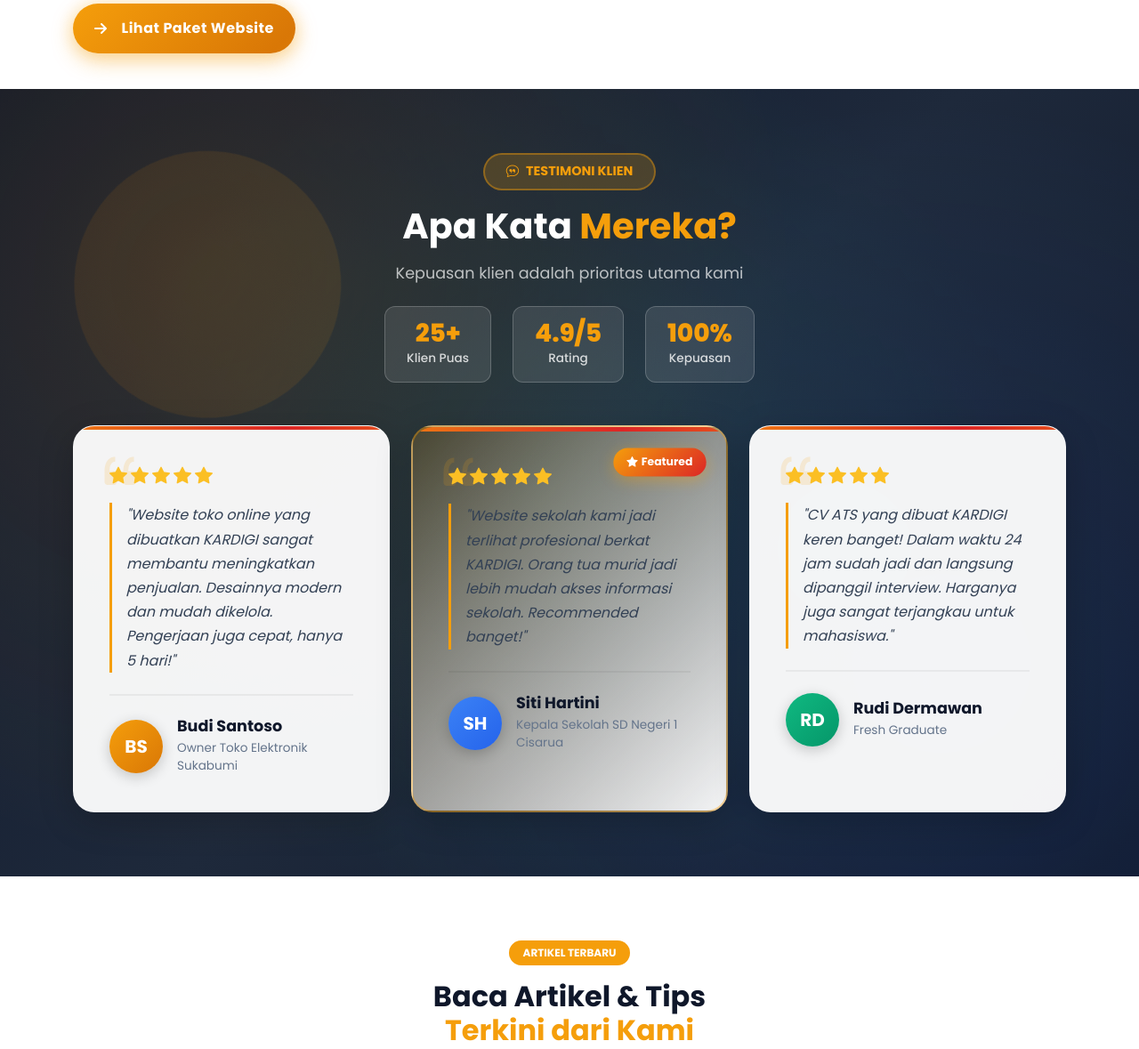
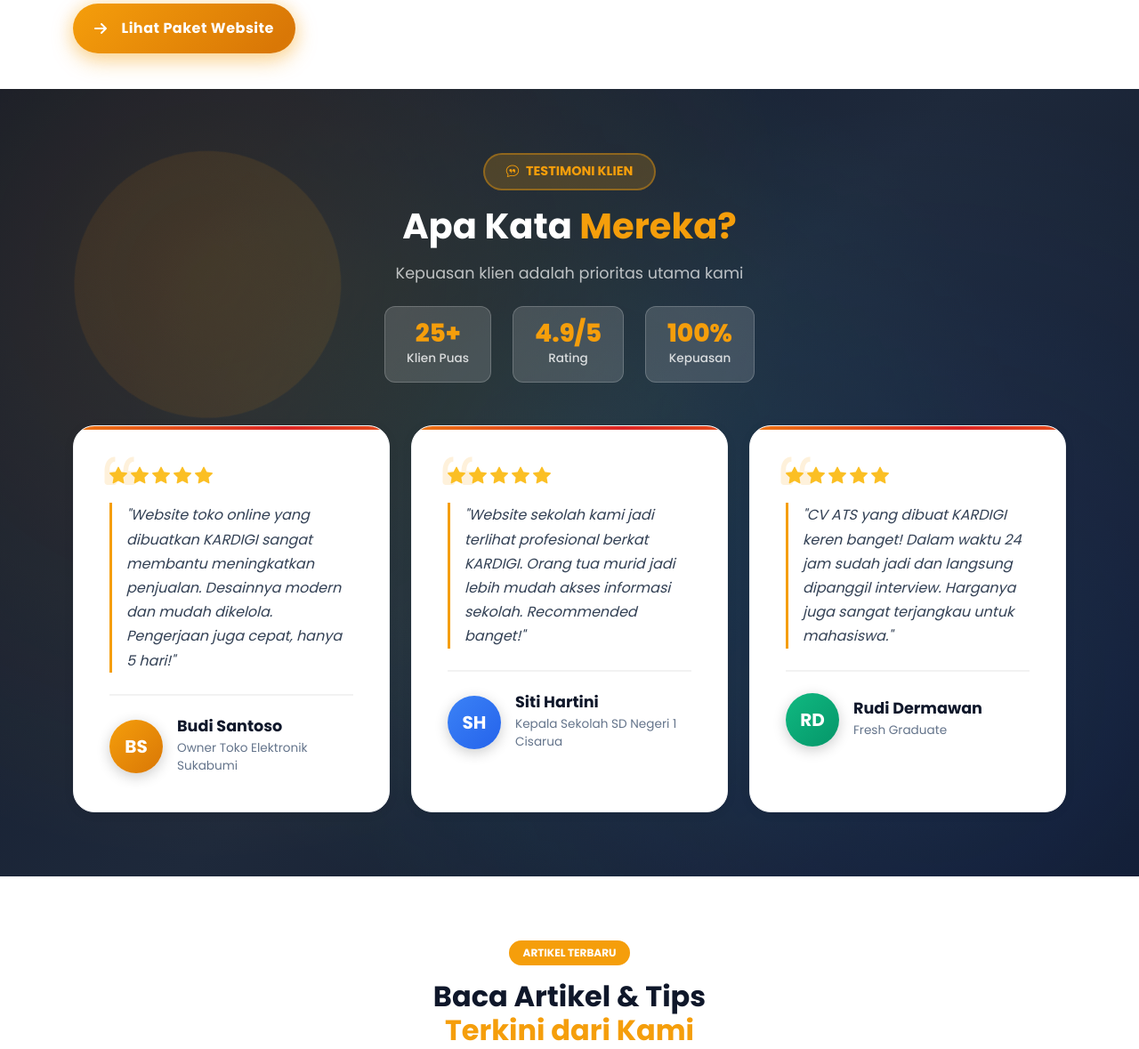
Before and after one commit to amal-hidayah/kardigi-web, a Flask app: page / in a window 1280 px wide. Shown: the part 1498-2677 px from the top of the page at 89% size. Run offline with Flask 3, Linux system fonts and the light colour scheme; some libraries are stand-ins or nearby versions.

Commit message:
up to date blog

```diff
--- a/static/style.css
+++ b/static/style.css
@@ -288,6 +288,7 @@ body {
    ========================================= */
 /* Default: visible (for no-js fallback) */
 .reveal,
+    .reveal,
     .reveal-left,
     .reveal-right,
     .reveal-scale,
@@ -296,7 +297,7 @@ body {
     .reveal-scroll-right {
         opacity: 1;
         transform: none;
-    transition: all 0.8s ease-out;
+        transition: all 1.6s cubic-bezier(0.22, 1, 0.36, 1);
 }
 
 /* Only hide if JS is loaded */
--- a/templates/index.html
+++ b/templates/index.html
@@ -232,10 +232,10 @@
             </div>
         </div>
 
-        <!-- Mobile View -->
-        <div class="row g-4 d-md-none mb-4">
-            <div class="col-12">
-                <div class="testimonial-card">
+        <!-- Testimonial Cards Responsive Grid (Mobile & Desktop) -->
+        <div class="row g-4 justify-content-center">
+            <div class="col-12 col-md-4">
+                <div class="testimonial-card h-100">
                     <div class="quote-icon">
                         <i class="bi bi-quote"></i>
                     </div>
@@ -262,8 +262,8 @@
                     </div>
                 </div>
             </div>
-            <div class="col-12">
-                <div class="testimonial-card">
+            <div class="col-12 col-md-4">
+                <div class="testimonial-card h-100">
                     <div class="quote-icon">
                         <i class="bi bi-quote"></i>
                     </div>
@@ -290,8 +290,8 @@
                     </div>
                 </div>
             </div>
-            <div class="col-12">
-                <div class="testimonial-card">
+            <div class="col-12 col-md-4">
+                <div class="testimonial-card h-100">
                     <div class="quote-icon">
                         <i class="bi bi-quote"></i>
                     </div>
@@ -321,100 +321,7 @@
         </div>
 
         <!-- Desktop Grid -->
-        <div class="row g-4 d-none d-md-flex">
-            <!-- Testimoni 1 Desktop -->
-            <div class="col-lg-4 reveal-on-scroll">
-                <div class="testimonial-card">
-                    <div class="quote-icon">
-                        <i class="bi bi-quote"></i>
-                    </div>
-                    <div class="testimonial-content">
-                        <div class="star-rating mb-3">
-                            <i class="bi bi-star-fill"></i>
-                            <i class="bi bi-star-fill"></i>
-                            <i class="bi bi-star-fill"></i>
-                            <i class="bi bi-star-fill"></i>
-                            <i class="bi bi-star-fill"></i>
-                        </div>
-                        <p class="testimonial-text">
-                            "Website toko online yang dibuatkan KARDIGI sangat membantu meningkatkan penjualan. Desainnya modern dan mudah dikelola. Pengerjaan juga cepat, hanya 5 hari!"
-                        </p>
-                        <div class="testimonial-author">
-                            <div class="author-avatar" style="background: linear-gradient(135deg, #f59e0b, #d97706);">
-                                BS
-                            </div>
-                            <div class="author-info">
-                                <h6 class="author-name">Budi Santoso</h6>
-                                <p class="author-role">Owner Toko Elektronik Sukabumi</p>
-                            </div>
-                        </div>
-                    </div>
-                </div>
-            </div>
-
-            <!-- Testimoni 2 Desktop -->
-            <div class="col-lg-4 reveal-on-scroll reveal-delay-2">
-                <div class="testimonial-card featured-testimonial">
-                    <div class="featured-badge">
-                        <i class="bi bi-star-fill me-1"></i>Featured
-                    </div>
-                    <div class="quote-icon">
-                        <i class="bi bi-quote"></i>
-                    </div>
-                    <div class="testimonial-content">
-                        <div class="star-rating mb-3">
-                            <i class="bi bi-star-fill"></i>
-                            <i class="bi bi-star-fill"></i>
-                            <i class="bi bi-star-fill"></i>
-                            <i class="bi bi-star-fill"></i>
-                            <i class="bi bi-star-fill"></i>
-                        </div>
-                        <p class="testimonial-text">
-                            "Website sekolah kami jadi terlihat profesional berkat KARDIGI. Orang tua murid jadi lebih mudah akses informasi sekolah. Recommended banget!"
-                        </p>
-                        <div class="testimonial-author">
-                            <div class="author-avatar" style="background: linear-gradient(135deg, #3b82f6, #2563eb);">
-                                SH
-                            </div>
-                            <div class="author-info">
-                                <h6 class="author-name">Siti Hartini</h6>
-                                <p class="author-role">Kepala Sekolah SD Negeri 1 Cisarua</p>
-                            </div>
-                        </div>
-                    </div>
-                </div>
-            </div>
-
-            <!-- Testimoni 3 Desktop -->
-            <div class="col-lg-4 reveal-on-scroll reveal-delay-3">
-                <div class="testimonial-card">
-                    <div class="quote-icon">
-                        <i class="bi bi-quote"></i>
-                    </div>
-                    <div class="testimonial-content">
-                        <div class="star-rating mb-3">
-                            <i class="bi bi-star-fill"></i>
-                            <i class="bi bi-star-fill"></i>
-                            <i class="bi bi-star-fill"></i>
-                            <i class="bi bi-star-fill"></i>
-                            <i class="bi bi-star-fill"></i>
-                        </div>
-                        <p class="testimonial-text">
-                            "CV ATS yang dibuat KARDIGI keren banget! Dalam waktu 24 jam sudah jadi dan langsung dipanggil interview. Harganya juga sangat terjangkau untuk mahasiswa."
-                        </p>
-                        <div class="testimonial-author">
-                            <div class="author-avatar" style="background: linear-gradient(135deg, #10b981, #059669);">
-                                RD
-                            </div>
-                            <div class="author-info">
-                                <h6 class="author-name">Rudi Dermawan</h6>
-                                <p class="author-role">Fresh Graduate</p>
-                            </div>
-                        </div>
-                    </div>
-                </div>
-            </div>
-        </div>
+        <!-- Hapus grid khusus desktop, hanya pakai grid universal di atas -->
     </div>
 </section>
 
@@ -509,8 +416,7 @@
 }
 
 .stats-badge {
-    background: rgba(255, 255, 255, 0.1);
-    backdrop-filter: blur(10px);
+    background: rgba(255, 255, 255, 0.15);
     border: 1px solid rgba(255, 255, 255, 0.2);
     padding: 1rem 1.5rem;
     border-radius: 12px;
@@ -538,14 +444,13 @@
 }
 
 .testimonial-card {
-    background: rgba(255, 255, 255, 0.95);
-    backdrop-filter: blur(20px);
-    border: 1px solid rgba(255, 255, 255, 0.3);
+    background: #fff;
+    border: 1px solid #f3f4f6;
     border-radius: 24px;
     padding: 2.5rem;
     position: relative;
-    transition: all 0.4s cubic-bezier(0.175, 0.885, 0.32, 1.275);
-    box-shadow: 0 10px 40px rgba(0, 0, 0, 0.2);
+    transition: box-shadow 0.3s cubic-bezier(0.175, 0.885, 0.32, 1.275);
+    box-shadow: 0 2px 12px rgba(0,0,0,0.07);
     height: 100%;
     overflow: hidden;
 }
@@ -568,9 +473,9 @@
 }
 
 .testimonial-card:hover {
-    transform: translateY(-15px) scale(1.02);
-    box-shadow: 0 20px 60px rgba(0, 0, 0, 0.3);
-    border-color: rgba(245, 158, 11, 0.5);
+    transform: translateY(-6px) scale(1.01);
+    box-shadow: 0 8px 24px rgba(0,0,0,0.13);
+    border-color: #f59e0b33;
 }
 
 .featured-testimonial {
@@ -738,7 +643,11 @@
         font-size: 0.75rem;
     }
 }
+
+/* Testimonial Mobile Horizontal Scroll */
+
 </style>
+
 
 <!-- BLOG TERBARU -->
 <section class="py-5 position-relative overflow-hidden" style="background: white;">
@@ -759,12 +668,9 @@
                 <div class="blog-card-home h-100">
                     <div class="blog-image-wrapper">
                         {% if post.image %}
-                        <img src="{{ post.image }}" alt="{{ post.title }}" class="blog-image">
+                            <img src="{{ url_for('static', filename='uploads/' + post.image) }}" alt="{{ post.title }}" class="blog-image">
                         {% else %}
-                        <div class="blog-placeholder">
-                            <div class="placeholder-bg"></div>
-                            <i class="bi bi-file-text placeholder-icon"></i>
-                        </div>
+                            <img src="{{ url_for('static', filename='img/default-blog.jpg') }}" alt="Default" class="blog-image">
                         {% endif %}
                         <div class="blog-overlay"></div>
                     </div>
@@ -778,10 +684,12 @@
                         <h5 class="blog-title">
                             <a href="{{ url_for('blog_detail', slug=post.slug) }}">{{ post.title }}</a>
                         </h5>
-                        <p class="blog-excerpt">{{ post.excerpt[:100] }}...</p>
-                        <a href="{{ url_for('blog_detail', slug=post.slug) }}" class="blog-link">
-                            Baca Selengkapnya <i class="bi bi-arrow-right"></i>
-                        </a>
+                        <div class="d-none d-md-block">
+                            <p class="blog-excerpt">{{ post.excerpt[:100] }}...</p>
+                            <a href="{{ url_for('blog_detail', slug=post.slug) }}" class="blog-link">
+                                Baca Selengkapnya <i class="bi bi-arrow-right"></i>
+                            </a>
+                        </div>
                     </div>
                 </div>
             </div>
@@ -962,6 +870,15 @@
     transition: all 0.3s ease;
     box-shadow: 0 4px 15px rgba(245, 158, 11, 0.3);
 }
+@media (max-width: 576px) {
+    .btn-view-all {
+        padding: 0.5rem 1.25rem;
+        font-size: 0.85rem;
+        border-radius: 8px;
+        gap: 0.5rem;
+    }
+}
+}
 
 .btn-view-all:hover {
     transform: translateY(-3px);
@@ -977,102 +894,36 @@
     transform: translateX(5px);
 }
 
-@media (max-width: 768px) {
-    .blog-image-wrapper {
-        height: 180px;
+@media (max-width: 576px) {
+    /* ...existing code... */
+    .global-stats-row {
+        flex-direction: row;
+        gap: 0.7rem;
+        justify-content: center;
+        align-items: stretch;
+        padding: 0.5rem 0;
     }
-
-    .blog-content {
-        padding: 1.25rem;
+    .global-stat-item {
+        max-width: 90px;
+        min-width: 0;
+        flex: 1 1 0;
+        flex-direction: column;
+        align-items: center;
+        padding: 0.5rem 0.2rem;
     }
-
-    .blog-title {
+    .stat-icon {
+        width: 32px;
+        height: 32px;
         font-size: 1.1rem;
     }
-
-    .btn-view-all {
-        padding: 0.875rem 2rem;
-        font-size: 0.95rem;
+    .stat-number {
+        font-size: 1.05rem;
+    }
+    .stat-label {
+        font-size: 0.7rem;
     }
 }
-</style>
 
-<!-- MENUJU PASAR GLOBAL CTA -->
-<section class="global-cta-section py-5 position-relative overflow-hidden">
-    <!-- Decorative Stars -->
-    <div class="stars-container">
-        <div class="star star-1"></div>
-        <div class="star star-2"></div>
-        <div class="star star-3"></div>
-        <div class="star star-4"></div>
-        <div class="star star-5"></div>
-        <div class="star star-6"></div>
-        <div class="star star-7"></div>
-        <div class="star star-8"></div>
-    </div>
-
-    <div class="container py-5">
-        <div class="row justify-content-center">
-            <!-- Content -->
-            <div class="col-lg-9 text-center reveal-on-scroll">
-                <div class="global-content-card">
-                    <div class="global-cta-content">
-                        <span class="global-badge">
-                            <i class="bi bi-globe-americas me-2"></i>Jangkauan Tanpa Batas
-                        </span>
-                        <h2 class="global-title">
-                            Saatnya <span class="highlight-text">Bisnis</span> Anda
-                            Mendunia!
-                        </h2>
-                        <p class="global-description">
-                            Tidak ada lagi batasan geografis untuk bisnis Anda! Dengan website profesional,
-                            customer dari Jakarta, Surabaya, bahkan luar negeri bisa menemukan produk Anda 24/7.
-                            Bayangkan omset yang terus bertambah karena jangkauan market yang semakin luas.
-                        </p>
-
-                        <!-- Stats Row -->
-                        <div class="global-stats-row">
-                            <div class="global-stat-item">
-                                <div class="stat-icon">
-                                    <i class="bi bi-people-fill"></i>
-                                </div>
-                                <div class="stat-info">
-                                    <div class="stat-number">25+</div>
-                                    <div class="stat-label">Klien Puas</div>
-                                </div>
-                            </div>
-                            <div class="global-stat-item">
-                                <div class="stat-icon">
-                                    <i class="bi bi-globe2"></i>
-                                </div>
-                                <div class="stat-info">
-                                    <div class="stat-number">25+</div>
-                                    <div class="stat-label">Website Aktif</div>
-                                </div>
-                            </div>
-                            <div class="global-stat-item">
-                                <div class="stat-icon">
-                                    <i class="bi bi-clock-history"></i>
-                                </div>
-                                <div class="stat-info">
-                                    <div class="stat-number">3-7 Hari</div>
-                                    <div class="stat-label">Proses Cepat</div>
-                                </div>
-                            </div>
-                        </div>
-
-                        <a href="{{ url_for('jasa_website') }}" class="btn-global-cta">
-                            <span>Mulai Sekarang</span>
-                            <i class="bi bi-arrow-right ms-2"></i>
-                        </a>
-                    </div>
-                </div>
-            </div>
-        </div>
-    </div>
-</section>
-
-<style>
 /* Global CTA Section */
 .global-cta-section {
     background:
@@ -1144,7 +995,7 @@
     padding: 4rem 3rem;
     box-shadow:
         0 20px 60px rgba(0, 0, 0, 0.4),
-        inset 0 1px 0 rgba(255, 255, 255, 0.1);
+        inset 0 1px 0 rgba(255, 255, 255, 0.2);
     position: relative;
     z-index: 2;
 }
@@ -1223,7 +1074,7 @@
 
 .stat-icon {
     width: 50px;
-    height: 50px;3), rgba(245, 158, 11, 0.5));
+    height: 50px;
     border-radius: 12px;
     display: flex;
     align-items: center;
@@ -1356,43 +1207,121 @@
 
 @media (max-width: 576px) {
     .global-content-card {
-        padding: 2.5rem 1.5rem;
-        border-radius: 20px;
+        padding: 1.2rem 0.5rem 1.5rem 0.5rem;
+        border-radius: 16px;
     }
-
     .global-badge {
-        padding: 0.65rem 1.5rem;
-        font-size: 0.9rem;
+        padding: 0.5rem 1rem;
+        font-size: 0.8rem;
     }
-
     .global-title {
-        font-size: 1.85rem;
-        margin-bottom: 1.5rem;
+        font-size: 1.25rem;
+        margin-bottom: 1rem;
     }
-
     .global-description {
-        font-size: 1rem;
-        margin-bottom: 2rem;
+        font-size: 0.95rem;
+        margin-bottom: 1.2rem;
     }
-
     .global-stats-row {
-        gap: 1.5rem;
+        flex-direction: row;
+        gap: 0.7rem;
+        justify-content: center;
+        align-items: stretch;
+        padding: 0.5rem 0;
+    }
+    .global-stat-item {
+        max-width: 90px;
+        min-width: 0;
+        flex: 1 1 0;
         flex-direction: column;
         align-items: center;
+        padding: 0.5rem 0.2rem;
     }
-
-    .global-stat-item {
-        width: 100%;
-        max-width: 250px;
+    .stat-icon {
+        width: 32px;
+        height: 32px;
+        font-size: 1.1rem;
     }
-
-    .btn-global-cta {
-        padding: 1rem 2.5rem;
-        font-size: 1rem;
-        width: 100%;
-        justify-content: center;
+    .stat-number {
+        font-size: 1.05rem;
+    }
+    .stat-label {
+        font-size: 0.7rem;
     }
 }
 </style>
 
+<!-- MENUJU PASAR GLOBAL CTA -->
+<section class="global-cta-section py-5 position-relative overflow-hidden">
+    <!-- Decorative Stars -->
+    <div class="stars-container">
+        <div class="star star-1"></div>
+        <div class="star star-2"></div>
+        <div class="star star-3"></div>
+        <div class="star star-4"></div>
+        <div class="star star-5"></div>
+        <div class="star star-6"></div>
+        <div class="star star-7"></div>
+        <div class="star star-8"></div>
+    </div>
+    <div class="container py-5">
+        <div class="row justify-content-center">
+            <!-- Content -->
+            <div class="col-lg-9 text-center reveal-on-scroll">
+                <div class="global-content-card">
+                    <div class="global-cta-content">
+                        <span class="global-badge">
+                            <i class="bi bi-globe-americas me-2"></i>Jangkauan Tanpa Batas
+                        </span>
+                        <h2 class="global-title">
+                            Saatnya <span class="highlight-text">Bisnis</span> Anda Mendunia!
+                        </h2>
+                        <p class="global-description">
+                            Tidak ada lagi batasan geografis untuk bisnis Anda! Dengan website profesional,
+                            customer dari Jakarta, Surabaya, bahkan luar negeri bisa menemukan produk Anda 24/7.
+                            Bayangkan omset yang terus bertambah karena jangkauan market yang semakin luas.
+                        </p>
+                        <!-- Stats Row -->
+                        <div class="global-stats-row">
+                            <div class="global-stat-item">
+                                <div class="stat-icon">
+                                    <i class="bi bi-people-fill"></i>
+                                </div>
+                                <div class="stat-info">
+                                    <div class="stat-number">25+</div>
+                                    <div class="stat-label">Klien Puas</div>
+                                </div>
+                            </div>
+                            <div class="global-stat-item">
+                                <div class="stat-icon">
+                                    <i class="bi bi-globe2"></i>
+                                </div>
+                                <div class="stat-info">
+                                    <div class="stat-number">25+</div>
+                                    <div class="stat-label">Website Aktif</div>
+                                </div>
+                            </div>
+                            <div class="global-stat-item">
+                                <div class="stat-icon">
+                                    <i class="bi bi-clock-history"></i>
+                                </div>
+                                <div class="stat-info">
+                                    <div class="stat-number">3-7 Hari</div>
+                                    <div class="stat-label">Proses Cepat</div>
+                                </div>
+                            </div>
+                        </div>
+                        <a href="{{ url_for('jasa_website') }}" class="btn-global-cta">
+                            <span>Mulai Sekarang</span>
+                            <i class="bi bi-arrow-right ms-2"></i>
+                        </a>
+                    </div>
+                </div>
+            </div>
+        </div>
+    </div>
+</section>
+
 {% endblock %}
+
+<script src="{{ url_for('static', filename='smooth-reveal.js') }}"></script>
```
Also changed, not shown: static/smooth-reveal.js (added, +21 -0 lines). Lines whose indentation alone changed are shown as unchanged.
